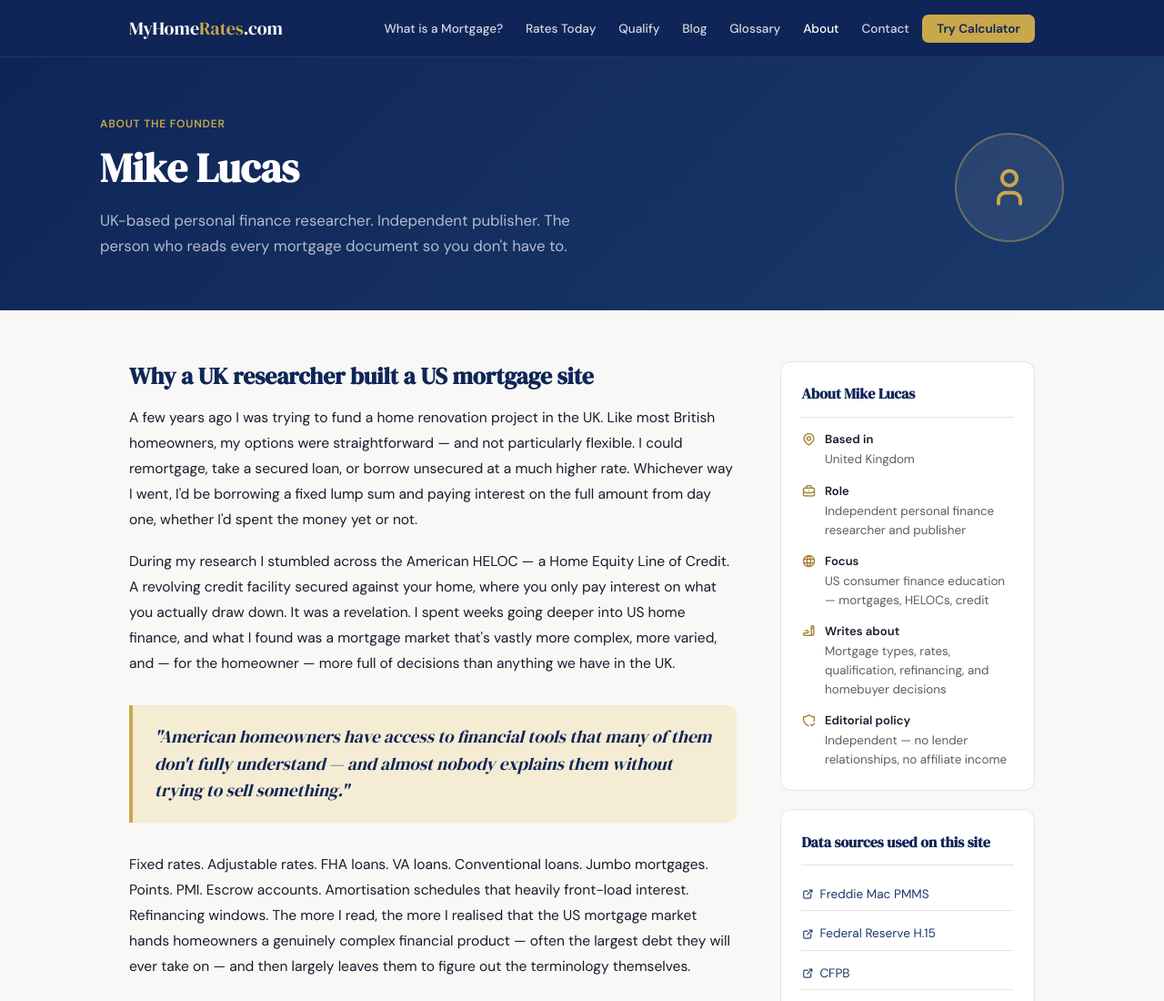
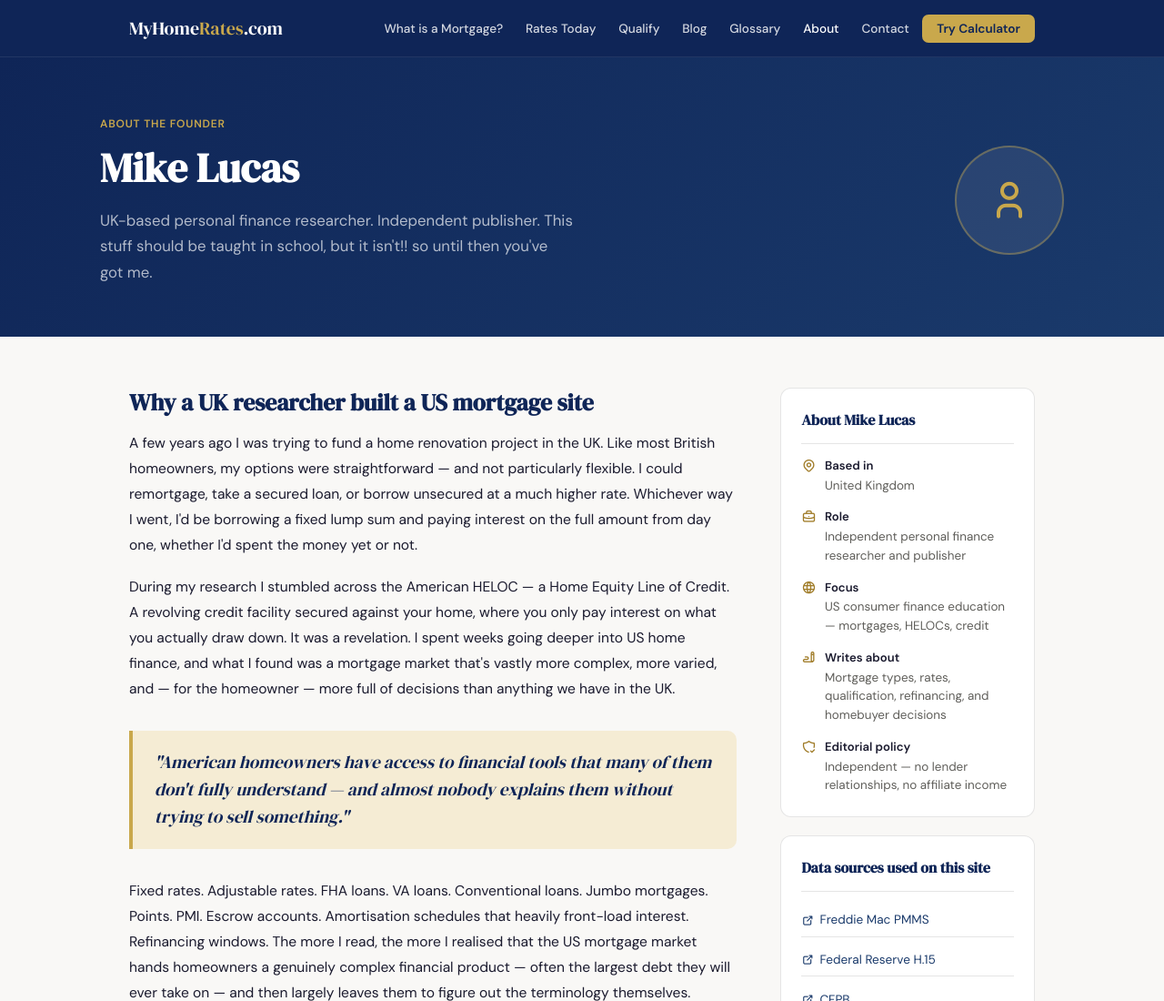
Before and after one commit to onelukey/myhomerates-site, a plain HTML site: page about.html in a window 1280 px wide. Shown: the top 1100 px of the page at 91% size. Drawn offline with Linux system fonts and the light colour scheme.

Commit message:
Update about.html 061726
changed the tag line about me

```diff
--- a/about.html
+++ b/about.html
@@ -457,7 +457,7 @@
       <div>
         <p class="page-header-eyebrow">About the founder</p>
         <h1>Mike Lucas</h1>
-        <p class="page-header-sub">UK-based personal finance researcher. Independent publisher. The person who reads every mortgage document so you don't have to.</p>
+        <p class="page-header-sub">UK-based personal finance researcher. Independent publisher. This stuff should be taught in school, but it isn't!! so until then you've got me.</p>
       </div>
       <div class="author-avatar">
         <i class="ti ti-user"></i>
```
